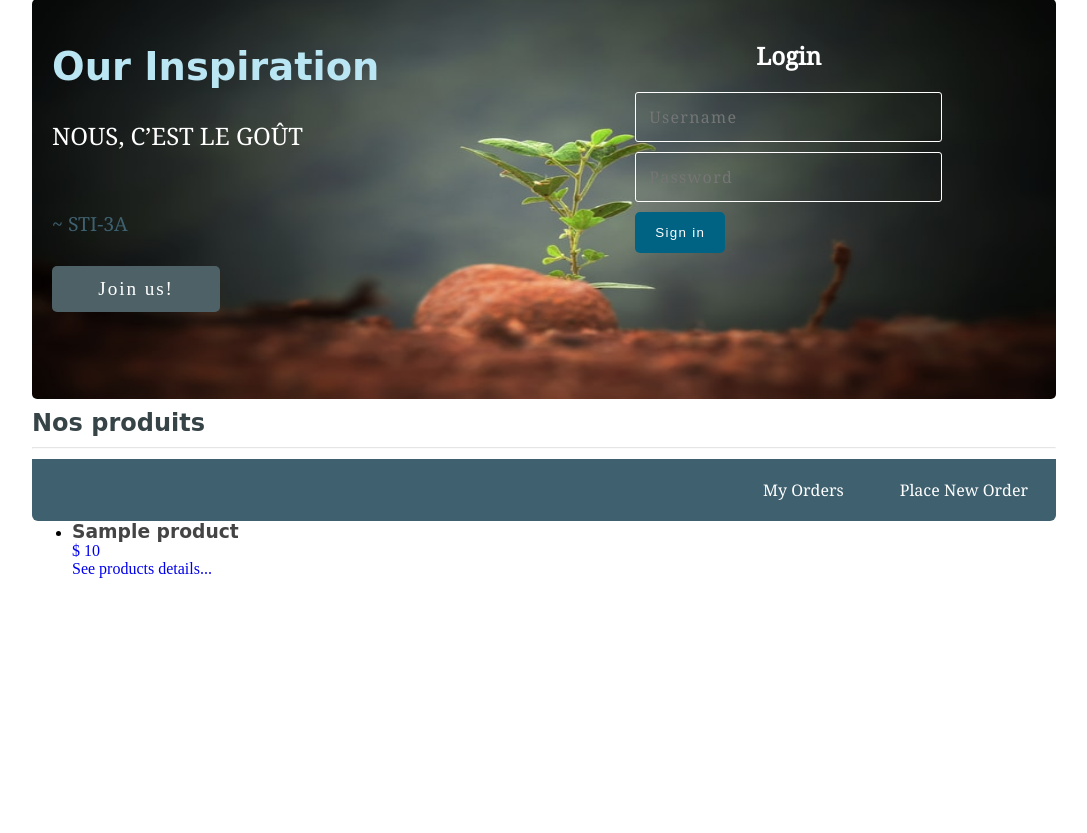
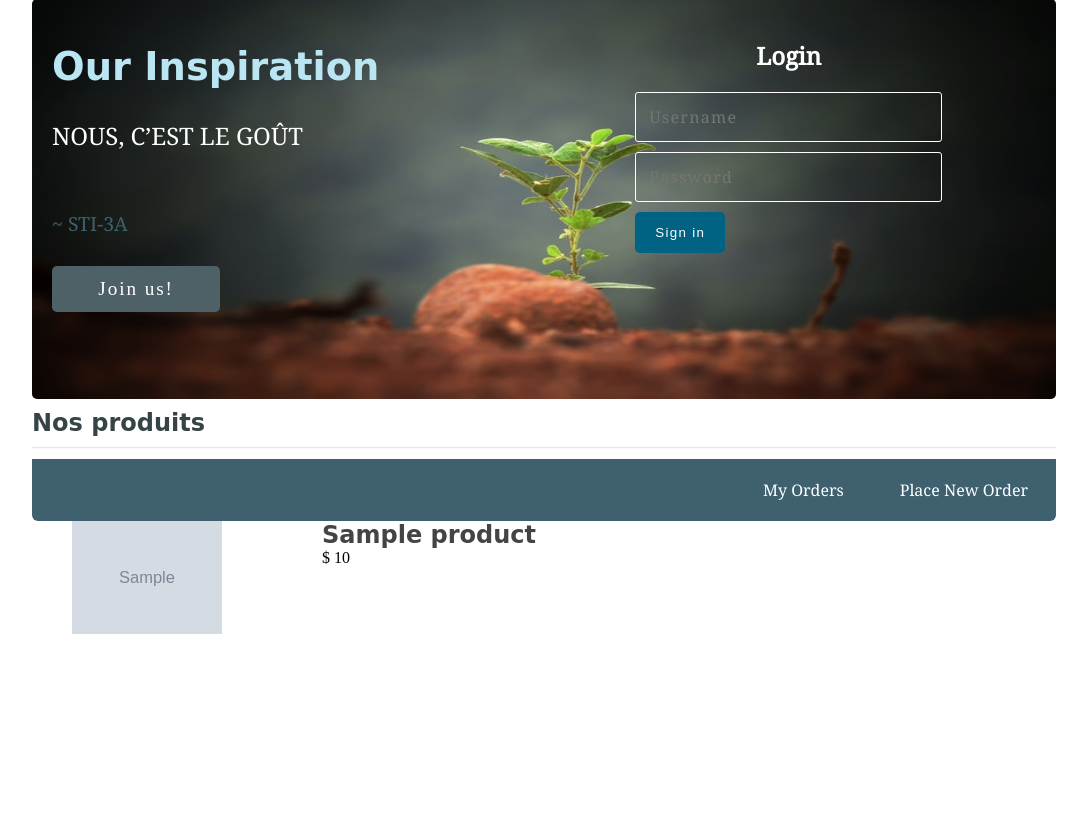
Before and after one commit to crabe-mot/ProjetWeb, a PHP site: page / in a window 1280 px wide. Shown: the part 68-901 px from the top of the page, without its empty margins (96-1183 px from the left). Run offline with PHP 8.4, Linux system fonts and the light colour scheme; tables that the repository leaves empty hold one stand-in row (values such as "Sample post"); grey boxes marked "Sample" are stand-in pictures; data that the repository does not hold is empty; some web fonts are replaced.

Commit message:
add images

```diff
--- a/models/product.php
+++ b/models/product.php
@@ -5,16 +5,18 @@ class Product
     public $id;
     public $cat_id;
     public $name;
+    public $price;
     public $description;
-    public $price;
+    public $image;
     public $display;
 
     public function __construct(
         $id = false,
         $cat_id = false,
         $name = false,
+        $price = false,
         $description = false,
-        $price = false,
+        $image = false,
         $display = false
     ) {
         if ($id === false) return;
@@ -22,8 +24,9 @@ class Product
         $this->id = $id;
         $this->cat_id = $cat_id;
         $this->name = $name;
+        $this->price = $price;
         $this->description = $description;
-        $this->price = $price;
+        $this->image = $image;
         $this->display = $display;
     } //end construct
 
@@ -35,7 +38,7 @@ class Product
         $products = $con->query('SELECT * FROM products');
 
         foreach ($products as $product)
-            $list[] = new Product($product['prodid'], $product['catid'], $product['name'], $product['description'], $product['price'], $product['display']);
+            $list[] = new Product($product['prodid'], $product['catid'], $product['name'], $product['price'], $product['description'], $product['img'],  $product['display']);
         return $list;
     }
     public function find($id)
@@ -49,8 +52,9 @@ class Product
             $product['prodid'],
             $product['catid'],
             $product['name'],
+            $product['price'],
             $product['description'],
-            $product['price'],
+            $product['img'],
             $product['display']
         );
     }
--- a/static/css/public_styling.css
+++ b/static/css/public_styling.css
@@ -246,3 +246,14 @@ body {
 	position: absolute;
 	right: 5px; bottom: 5px;
 }
+
+
+.product-grid {
+    columns: 4;
+    list-style-type: "";
+}
+
+.product-image img {
+    width: 150px;
+    height: auto;
+}
--- a/views/products/index.php
+++ b/views/products/index.php
@@ -1,18 +1,18 @@
-<ul>
-<?php foreach ($products as $product): ?>
-    <li>
-	<div class="products" style="margin-left: 0px;">
+<ul class="product-grid">
+    <?php foreach ($products as $product): ?>
+        <li class="product">
 
-		<a  href="index.php?controller=products&action=show&id=<?= $product->id ?>">
-			<div class="products_info">
-				<h3><?= $product->name ?></h3>
-				<div class="info">
-					<p>$ <?= $product->price ?></p>
-					<p class="see_details">See products details...</p>
-				</div>
-			</div>
-		</a>
-	</div>
-    </li>
-<?php endforeach ?>
+
+
+            <a  class="product-image" href="index.php?controller=products&action=show&id=<?= $product->id ?>">
+                <img class="gallery" src="static/images/<?= $product->image ?>" alt="<?= $product->name ?>" title="<?= $product->name ?>">
+            </a>
+            <h2 class="product-name"><?= $product->name ?></h2>
+            <div class="product-price">
+                $ <?= $product->price ?>
+            </div>
+
+
+        </li>
+    <?php endforeach ?>
 </ul>
```
Also changed, not shown: views/pages/home.php (+6 -3 lines), static/images/1.jpg (added), static/images/2.png (added), static/images/3.jpg (added).
